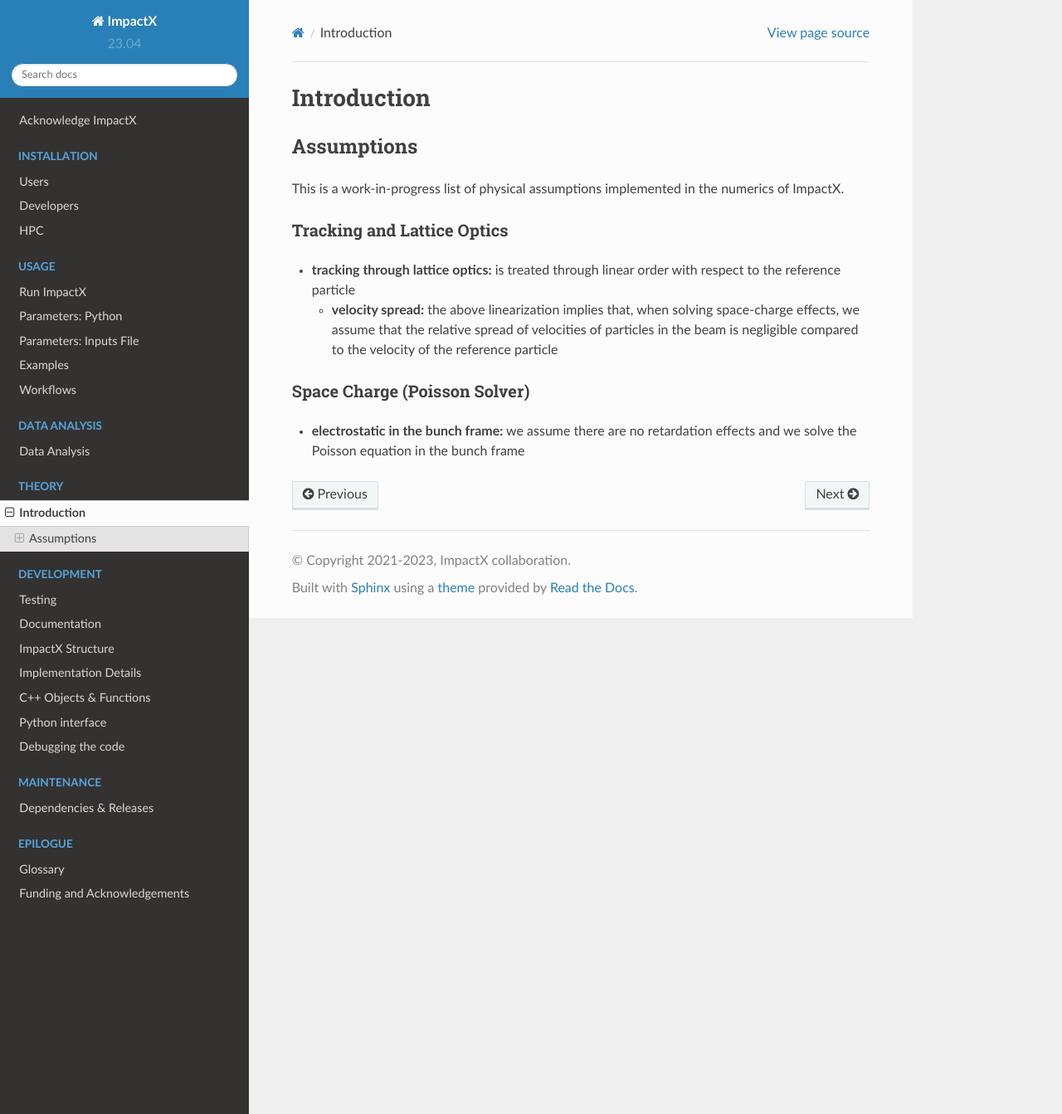
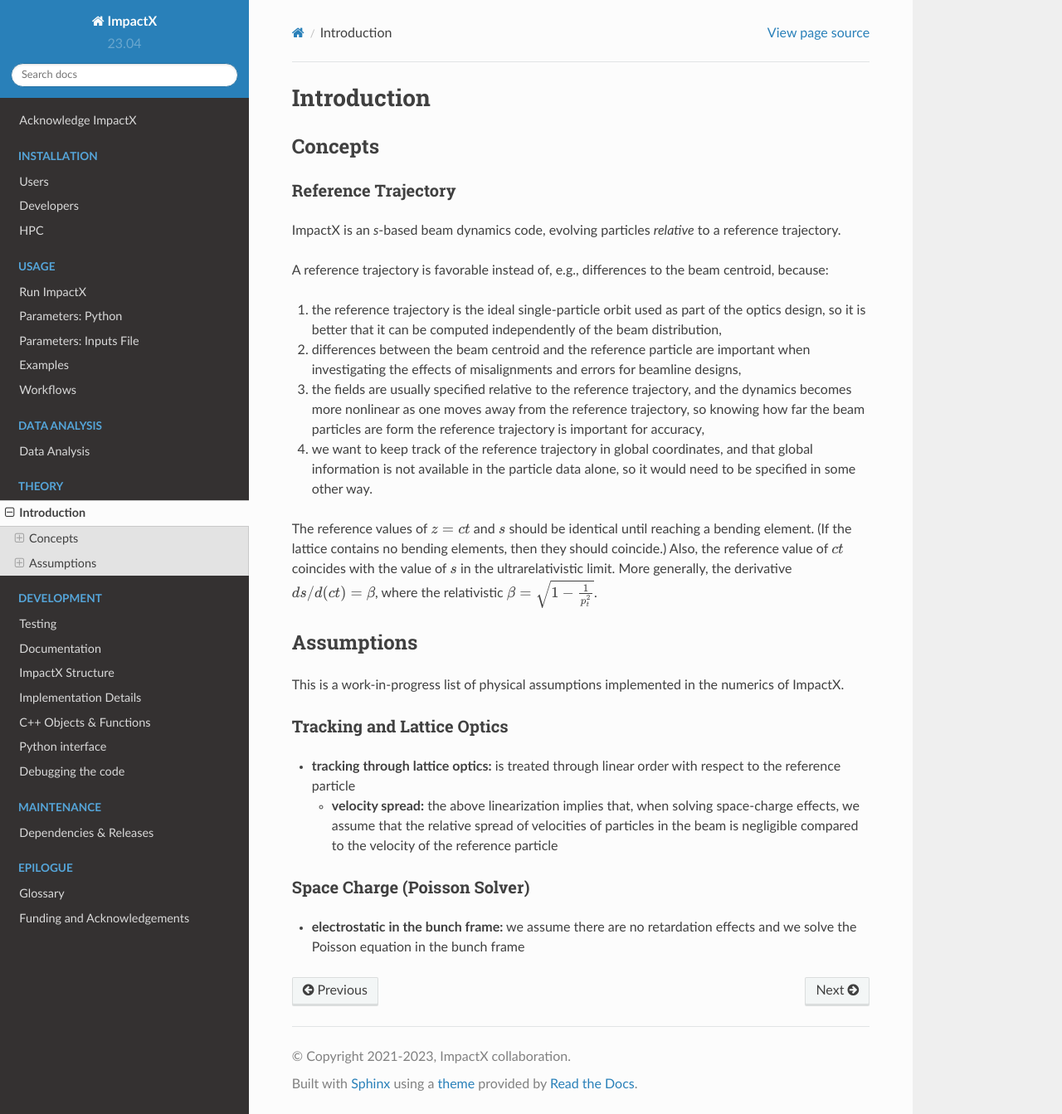
Before and after one commit to ECP-WarpX/impactx, a Sphinx documentation site: the page built from docs/source/theory/intro.rst, in a window 1280 px wide and 1343 px high. Shown: the whole window at 83% size. Built offline with Sphinx 7.4.7 and the Read the Docs theme 2.0.0, drawn with Linux system fonts in a browser that asks for light colours; pages that are not in the unit, such as notebooks, are missing from menus.

Commit message:
Doc: Theory Ref. Trajectory
Publishing some of the great details Chad shared with us on
Slack.

```diff
--- a/docs/source/theory/intro.rst
+++ b/docs/source/theory/intro.rst
@@ -2,6 +2,27 @@
 
 Introduction
 ============
+
+Concepts
+--------
+
+Reference Trajectory
+""""""""""""""""""""
+
+ImpactX is an *s*-based beam dynamics code, evolving particles *relative* to a reference trajectory.
+
+A reference trajectory is favorable instead of, e.g., differences to the beam centroid, because:
+
+#. the reference trajectory is the ideal single-particle orbit used as part of the optics design, so it is better that it can be computed independently of the beam distribution,
+#. differences between the beam centroid and the reference particle are important when investigating the effects of misalignments and errors for beamline designs,
+#. the fields are usually specified relative to the reference trajectory, and the dynamics becomes more nonlinear as one moves away from the reference trajectory, so knowing how far the beam particles are form the reference trajectory is important for accuracy,
+#. we want to keep track of the reference trajectory in global coordinates, and that global information is not available in the particle data alone, so it would need to be specified in some other way.
+
+The reference values of :math:`z=ct` and :math:`s` should be identical until reaching a bending element.
+(If the lattice contains no bending elements, then they should coincide.)
+Also, the reference value of :math:`ct` coincides with the value of :math:`s` in the ultrarelativistic limit.
+More generally, the derivative :math:`ds/d(ct) = \beta`, where the relativistic :math:`\beta = \sqrt{1-\frac{1}{p_t^2}}`.
+
 
 Assumptions
 -----------
```
